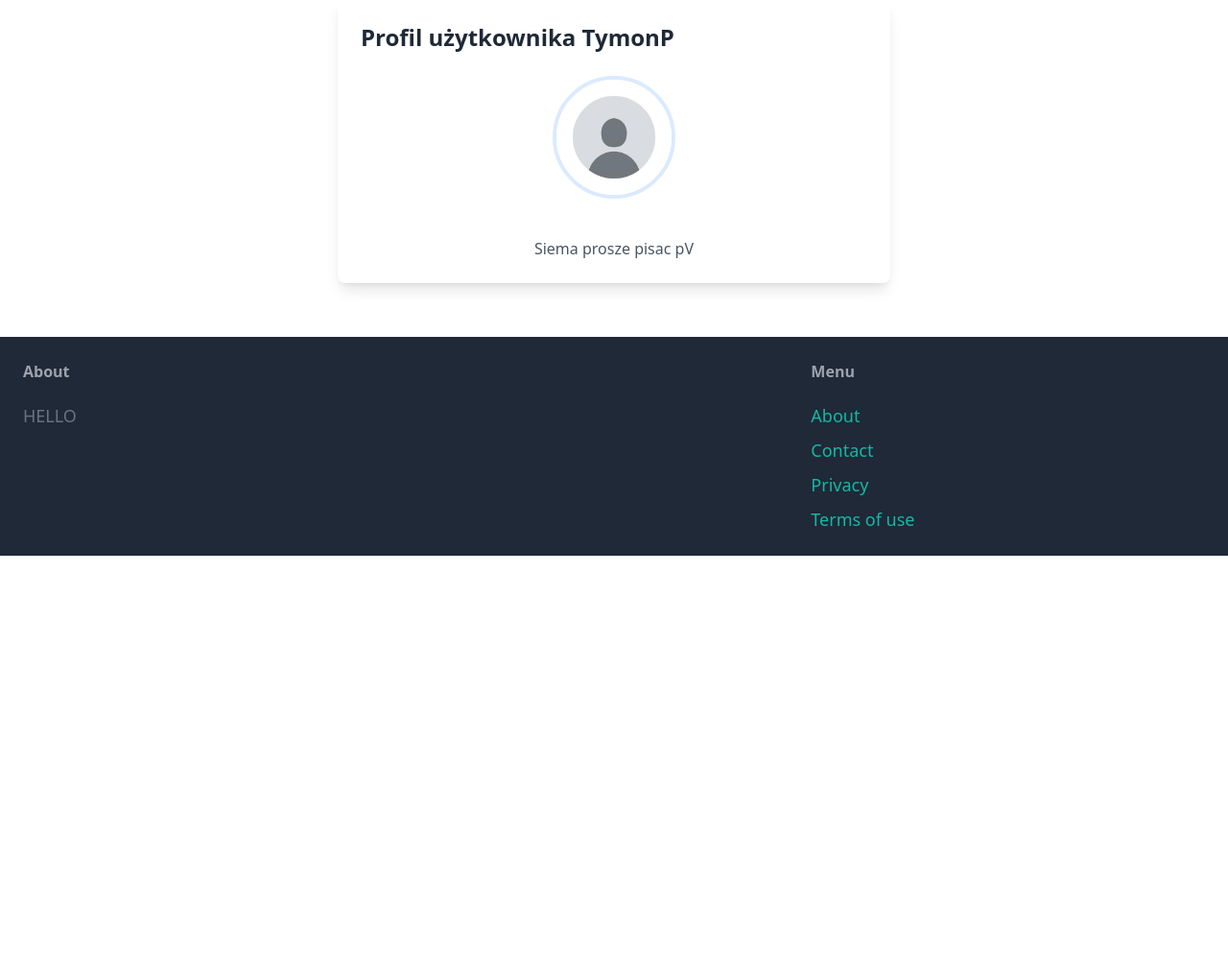
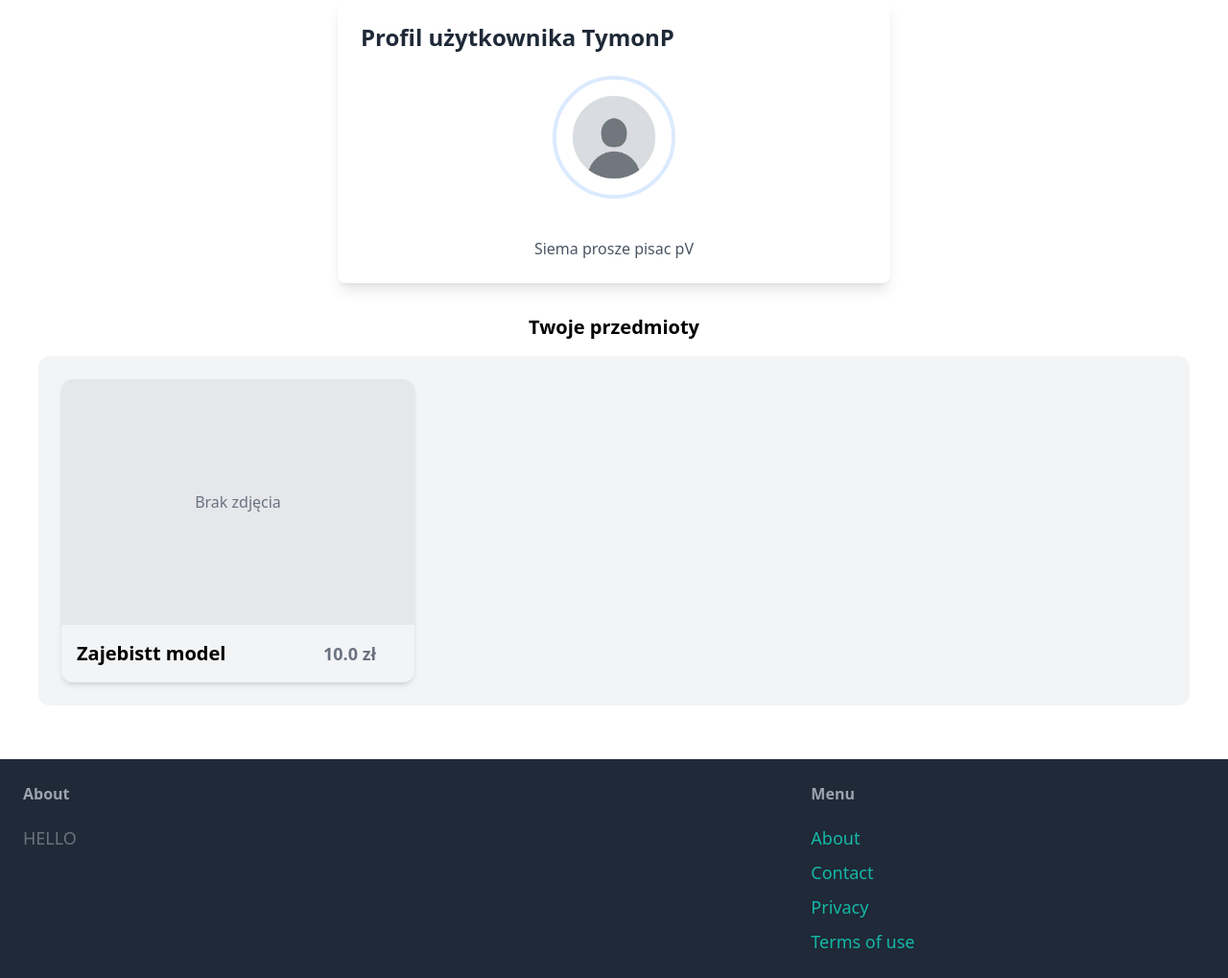
Before and after one commit to mlodyJacky/DjangoServiceMarketForHW, a Django app: a page that uses user/templates/user/profile.html in a window 1280 px wide. Shown: the part 186-1205 px from the top of the page at 96% size. Before the commit the page ends 765 px from the top, so only its background shows below. Run offline with Django 5.2, Linux system fonts and the light colour scheme; a user stored in the database is signed in; data comes from the database, SQL or seed files in the repository; both versions use the stored data as it was after the commit; some libraries are stand-ins or nearby versions.

Commit message:
seeing models on users accounts

```diff
--- a/user/templates/user/profile.html
+++ b/user/templates/user/profile.html
@@ -47,6 +47,32 @@
             <p class="text-gray-600 text-center">{{ profile.bio }}</p>
         {% endif %}
     </div>
+
+</div>
+<div class="mt-8">
+    <h3 class="text-xl font-semibold mb-4 text-center">Twoje przedmioty</h3>
+    <div class="bg-gray-100 rounded-xl p-6 grid grid-cols-1 md:grid-cols-2 lg:grid-cols-3 gap-6">
+        {% for item in items %}
+            <a href="{% url 'item:detail' item.id %}" class="block">
+                <div class="bg-gray-100 rounded-xl overflow-hidden shadow-md hover:shadow-lg transition-shadow">
+                    {% if item.image %}
+                        <img src="{{ item.image.url }}" class="w-full h-64 object-cover">
+                    {% else %}
+                        <div class="h-64 bg-gray-200 flex items-center justify-center text-gray-500">
+                            Brak zdjęcia
+                        </div>
+                    {% endif %}
+
+                    <div class="p-4 flex justify-between items-center">
+                        <h3 class="text-xl font-semibold">{{ item.name }}</h3>
+                        <p class="text-gray-500 px-6 font-bold text-lg">{{ item.price }} zł</p>
+                    </div>
+                </div>
+            </a>
+        {% empty %}
+            <p class="text-gray-500 col-span-3 text-center">Nie masz jeszcze żadnych przedmiotów.</p>
+        {% endfor %}
+    </div>
 </div>
 </div>
 {% endblock %}
--- a/user/views.py
+++ b/user/views.py
@@ -2,10 +2,12 @@ from django.shortcuts import render, redirect, get_object_or_404
 from django.contrib.auth.decorators import login_required
 from .models import Profile
 from .forms import ProfileUpdateForm
+from item.models import Item
 
 @login_required
 def profile_view(request, username):
     profile = get_object_or_404(Profile, user__username=username)
+    items = Item.objects.filter(created_by=profile.user)
 
     if request.user == profile.user:
         if request.method == 'POST':
@@ -18,4 +20,8 @@ def profile_view(request, username):
     else:
         form = None  # Inni użytkownicy nie mogą edytować
 
-    return render(request, 'user/profile.html', {'profile': profile, 'form': form})
+    return render(request, 'user/profile.html', {
+        'profile': profile,
+        'form': form,
+        'items': items,
+    })
```
Also changed, not shown: db.sqlite3.
